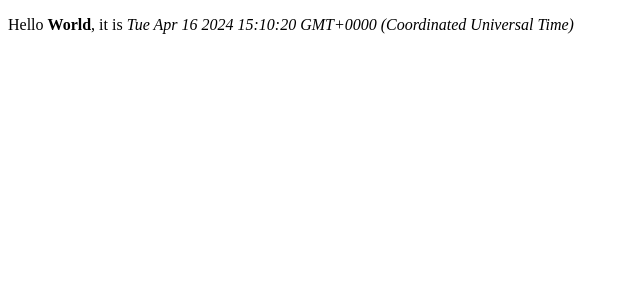
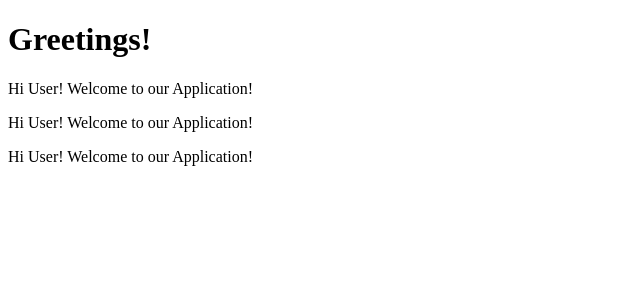
Before and after one commit to githubscientist/fsd57wde, a React (Vite) app: page / in a window 1280 px wide. Shown: the top 300 px of the page, without its empty margins (0-640 px from the left). Built offline with nearby package versions, Linux system fonts and the light colour scheme.

Commit message:
creating multiple components

```diff
--- a/src/App.jsx
+++ b/src/App.jsx
@@ -1,11 +1,17 @@
+const Hello = () => {
+  return (
+    <p>Hi User! Welcome to our Application!</p>
+  )
+}
+
 const App = () => {
-
-  // console.log('Hello, World!');
-  // Get the current date and time
-  const now = new Date();
-
   return (
-    <p>Hello <strong>World</strong>, it is <em>{ now.toString() }</em></p>
+    <div>
+      <h1>Greetings!</h1>
+      <Hello />
+      <Hello />
+      <Hello />
+    </div>
   )
 }
 
```
